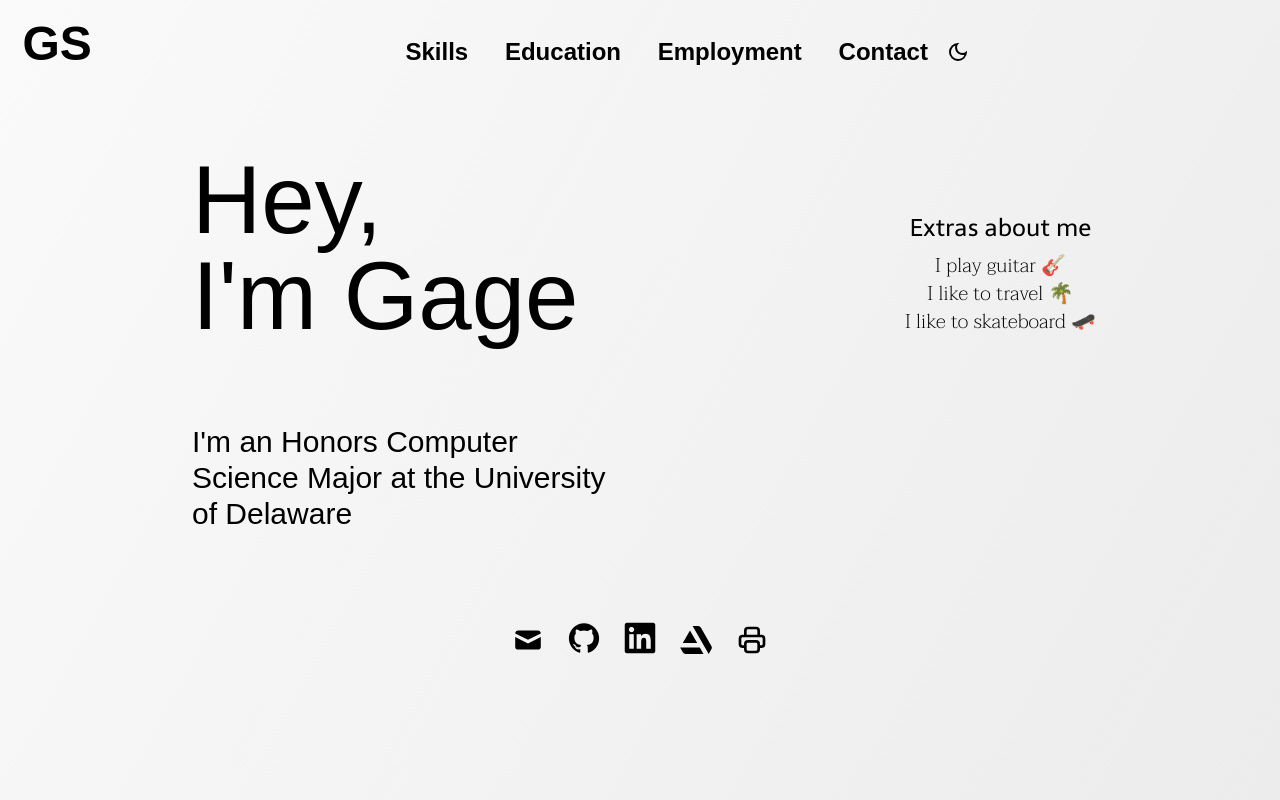
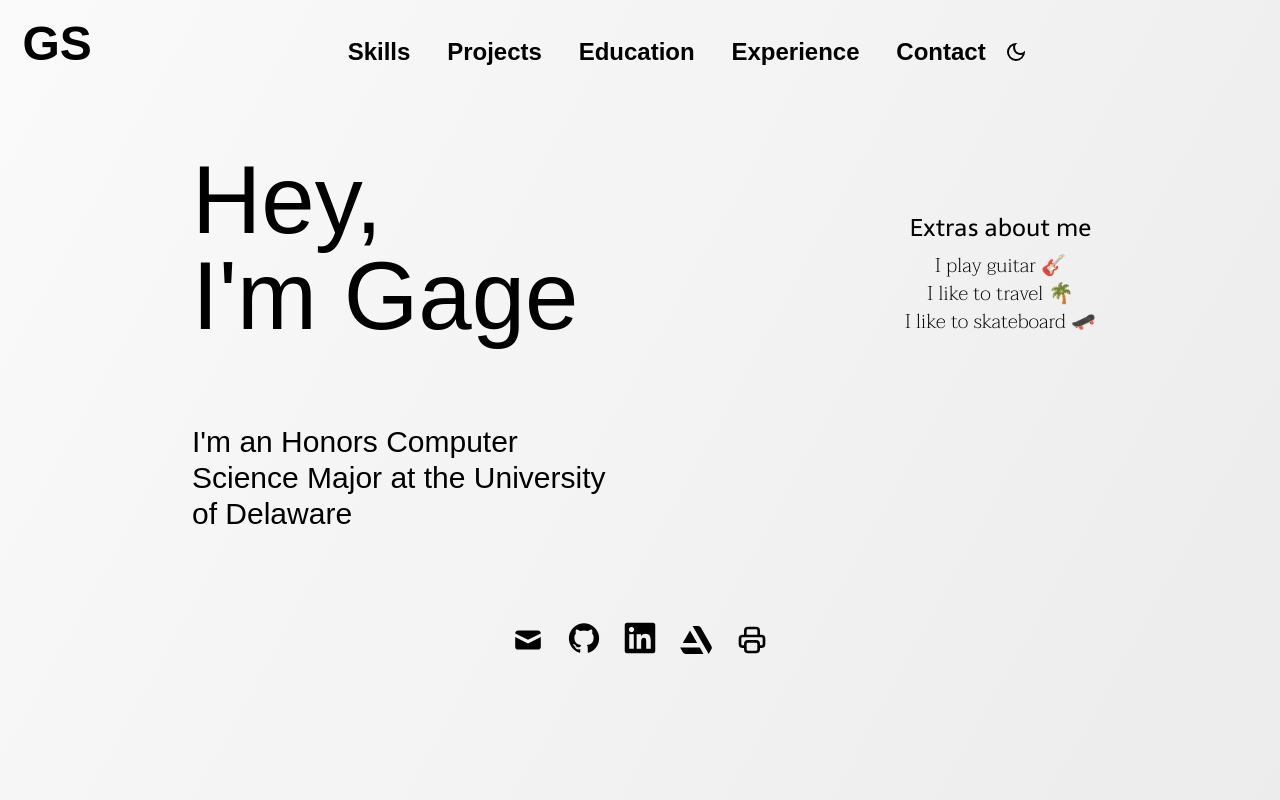
Before and after one commit to StandardGage/portfolio, a React (Vite) app: page / in a window 1280 px wide. Shown: the top 800 px of the page. Built offline with nearby package versions, Linux system fonts and the light colour scheme; a web font is replaced by a local one.

Commit message:
improved cards and compatability on browsers

```diff
--- a/src/App.tsx
+++ b/src/App.tsx
@@ -28,8 +28,9 @@ function App() {
           <ul className='flex-1 flex-nowrap space-x-2 text-center'>
             <div className='text-center font-proza text-5xl float-left cursor-default'>GS</div>
             <Navigator><a href='#skills'>Skills</a></Navigator>
+            <Navigator><a href='#projects'>Projects</a></Navigator>
             <Navigator><a href='#education'>Education</a></Navigator>
-            <Navigator><a href='#employment'>Employment</a></Navigator>
+            <Navigator><a href='#experience'>Experience</a></Navigator>
             <Navigator><a href='#contact'>Contact</a></Navigator>
             <ThemeToggle className='float-right'></ThemeToggle>
           </ul>
--- a/src/components/Card.tsx
+++ b/src/components/Card.tsx
@@ -12,21 +12,21 @@ const front = {
         'z-index':10,
     },
     hover: {
+        'backface-visibility': 'hidden',
+        'z-index': 0,
         rotateY: 180,
-        'z-index':0,
-
     }
 }
 
 const back = {
     rest: {
+        'z-index':0,
         rotateY: -180,
-        'backface-visibility': 'hidden',
-        'z-index':0
+        'backface-visibility': 'hidden'
     },
     hover: {
+        'z-index':10,
         rotateY: 0,
-        'z-index':10
     }
 }
 
@@ -34,12 +34,12 @@ const back = {
 export default function Card(props:any) {
 
     return(
-        <motion.div initial="rest" whileHover="hover" className='min-w-[312px] max-w-[312px] min-h-[312px] max-h-[312px] relative flex justify-center'>
+        <motion.div style={{transformStyle: "preserve-3d"}} initial="rest" whileHover="hover" className='min-w-[312px] max-w-[312px] min-h-[312px] max-h-[312px] relative flex justify-center'>
             <motion.div
             variants={front}
             transition={{duration:.6}}
             style={{backgroundImage: `url(${props.image})`, backgroundSize: 'cover', backgroundPosition: 'center center', backgroundRepeat: 'no-repeat', }}
-            className="absolute dark:text-black dark:bg-[#37373a] rounded-xl shadow-md min-w-[312px] max-w-[312px] max-h-[312px] min-h-[312px] z-10">
+            className="absolute dark:text-black dark:bg-[#37373a] rounded-xl shadow-md min-w-[312px] max-w-[312px] max-h-[312px] min-h-[312px]">
                 <div className="p-1 rounded-t-xl backdrop-blur-xl ">{props.front}</div>
             </motion.div>
             <motion.div
--- a/src/components/Header.tsx
+++ b/src/components/Header.tsx
@@ -37,7 +37,7 @@ function useScrollDirection() {
       lastScrollY = scrollY;
     };
 
-    const throttledUpdateScrollDirection = throttle(updateScrollDirection, 50); // Adjust the throttle duration as needed
+    const throttledUpdateScrollDirection = throttle(updateScrollDirection, 25); // Adjust the throttle duration as needed
 
     window.addEventListener("scroll", throttledUpdateScrollDirection);
     return () => {
--- a/src/components/Section.tsx
+++ b/src/components/Section.tsx
@@ -1,8 +1,8 @@
 import { motion } from "framer-motion";
 
-export default function Section(props: { title: string; children: any; }) {
+export default function Section(props: { id: string; title: string; children: any; }) {
     return (
-        <div className="mx-20 p-5">
+        <div id={props.id} className="mx-20 p-5">
             <motion.div
                 initial={{x:-100}}
                 animate={{x:0}}
--- a/src/containers/Education.tsx
+++ b/src/containers/Education.tsx
@@ -5,7 +5,7 @@ import { education } from "../portfolio";
 
 export default function Education() {
     return (
-        <Section title="My Education...">
+        <Section id="education" title="My Education...">
             <ol className="flex flex-row flex-wrap gap-10 justify-center">
                 {education.schools.map((school, i) => {
                     return (
@@ -29,7 +29,6 @@ export default function Education() {
                             </>
                         }
                         >
-
                         </Card>
                     )
                 })}
--- a/src/containers/Projects.tsx
+++ b/src/containers/Projects.tsx
@@ -28,7 +28,7 @@ function getMedia(project: { images: string[]; video: string[]; }) {
 
 export default function Projects() {
     return (
-        <Section title="My Projects...">
+        <Section id="projects" title="My Projects...">
             <ol className="flex flex-row flex-wrap gap-10 justify-center">
             <Carousel>
             {projects.projects.map((project, i) => {
--- a/src/containers/Skills.tsx
+++ b/src/containers/Skills.tsx
@@ -4,17 +4,7 @@ import { skills } from "../portfolio";
 export default function Skills() {
     const sk = Object.keys(skills.skills)
     return (
-        <Section title="What I'm Good At...">
-            {/* <ol className="flex flex-wrap justify-between self-center">
-                {Object.keys(skills.skills).map((skill, i) => {
-                    return (
-                    <li key={i} className={'flex flex-col w-32 h-24 backdrop-brightness-110 rounded-lg shadow-md justify-end'}>
-                        <div
-                            className={`${skills.skills[skill]} w-min self-center`}></div>
-                        <p className="font-taviraj text-md pt-6">{skill}</p>
-                    </li>
-                )})}
-            </ol> */}
+        <Section id="skills" title="What I'm Good At...">
             <ol className="flex flex-wrap gap-10">
             {sk.map((skill) => (
                 <div className='w-32 h-24 backdrop-brightness-110 rounded-lg shadow-md' key={skill}>
```
